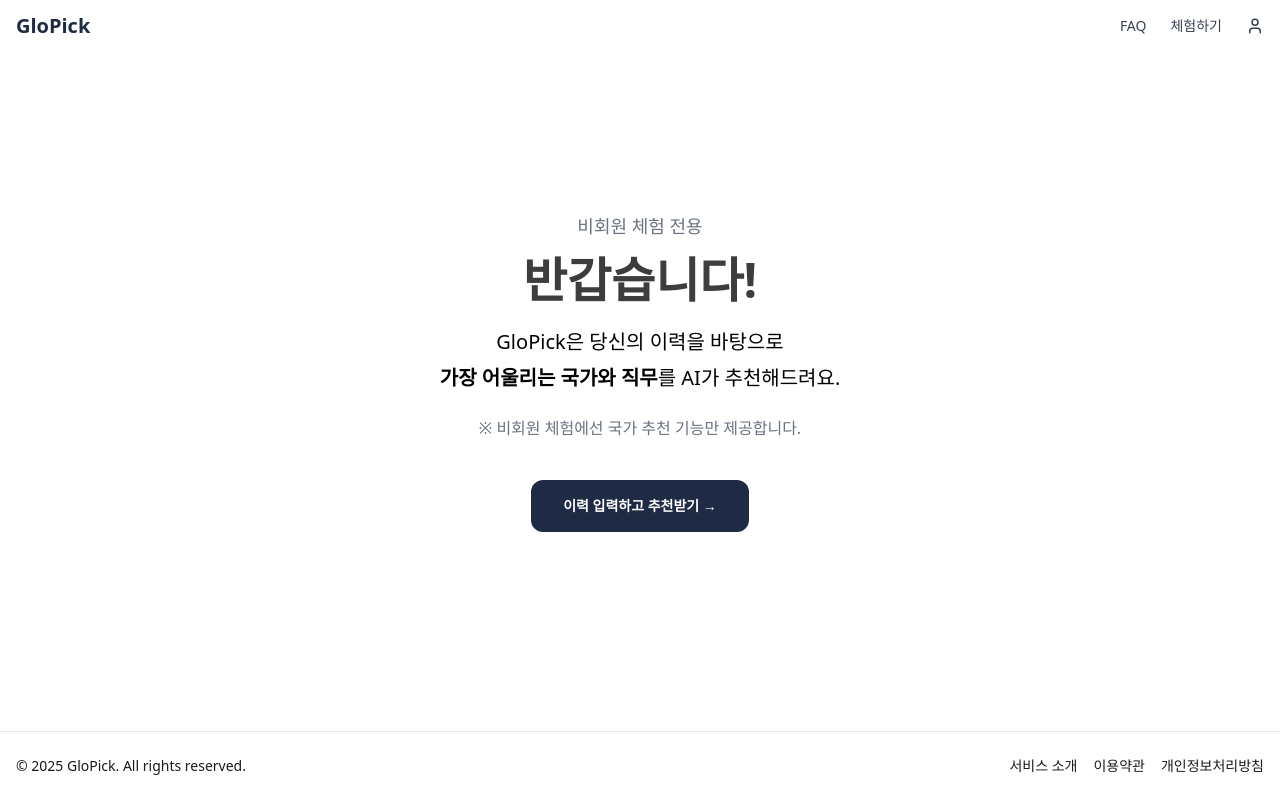
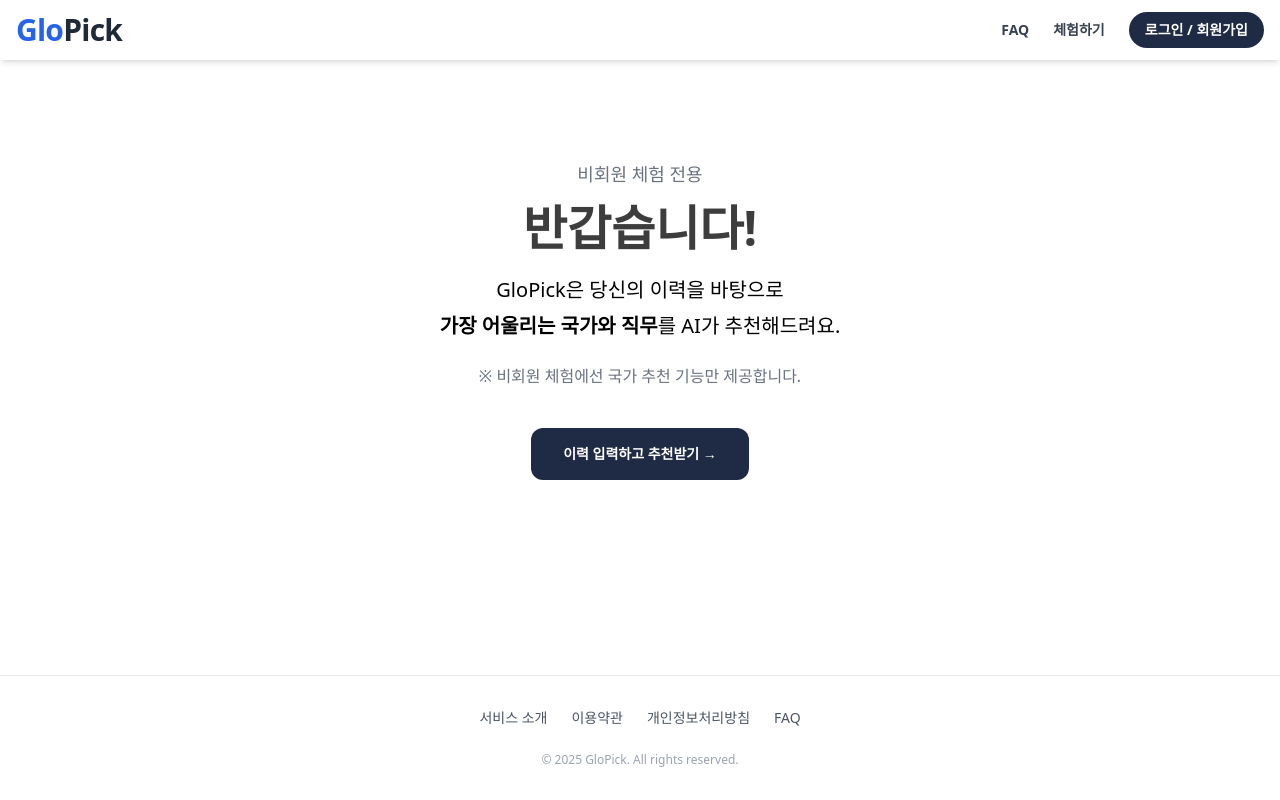
Before and after one commit to GloPick/GloPick_FE, a React (Vite) app: page /guest in a window 1280 px wide. Built offline with nearby package versions, Linux system fonts and the light colour scheme.

Commit message:
refactor: 헤더, 푸터 디자인 수정 (#60)

```diff
--- a/src/components/layout/Footer.tsx
+++ b/src/components/layout/Footer.tsx
@@ -2,21 +2,26 @@
 
 const Footer = () => {
   return (
-    <footer className="w-full bg-background border-t border-gray-200">
-      <div className="max-w-7xl mx-auto px-4 py-6 flex flex-col md:flex-row justify-between items-center text-sm text-text">
-        <div className="mb-2 md:mb-0">
-          © {new Date().getFullYear()} GloPick. All rights reserved.
-        </div>
-        <div className="flex gap-4">
-          <Link to="/about" className="hover:text-primary">
+    <footer className="w-full bg-white border-t border-gray-200">
+      <div className="max-w-7xl mx-auto px-6 py-8">
+        <div className="flex justify-center flex-wrap gap-x-6 gap-y-2 text-sm mb-6 text-gray-600">
+          <Link to="/about" className="hover:text-blue-600 transition-colors">
             서비스 소개
           </Link>
-          <Link to="/terms" className="hover:text-primary">
+          <Link to="/terms" className="hover:text-blue-600 transition-colors">
             이용약관
           </Link>
-          <Link to="/privacy" className="hover:text-primary">
+          <Link to="/privacy" className="hover:text-blue-600 transition-colors">
             개인정보처리방침
           </Link>
+          <Link to="/faq" className="hover:text-blue-600 transition-colors">
+            FAQ
+          </Link>
+        </div>
+
+        {/* 저작권 */}
+        <div className="text-center text-xs text-gray-400">
+          © {new Date().getFullYear()} GloPick. All rights reserved.
         </div>
       </div>
     </footer>
--- a/src/components/layout/Header.tsx
+++ b/src/components/layout/Header.tsx
@@ -1,23 +1,56 @@
 import { useState, useEffect } from 'react';
-import { Link, useNavigate } from 'react-router-dom';
-import { X, Menu, User } from 'lucide-react';
+import { Link, useNavigate, useLocation } from 'react-router-dom';
+import { X, Menu } from 'lucide-react';
 import { useModalStore } from '@/store/modalStore';
 import { useAuthStore } from '@/store/authStore';
 
 const Header = () => {
   const navigate = useNavigate();
+  const location = useLocation();
   const { logout, token } = useAuthStore();
-  const [isLoggedIn, setIsLoggedIn] = useState(false);
-  const [isMenuOpen, setIsMenuOpen] = useState(false);
   const { openModal } = useModalStore();
 
+  const [isMenuOpen, setIsMenuOpen] = useState(false);
+  const [isScrolled, setIsScrolled] = useState(false);
+
+  // 현재 페이지가 메인 페이지인지 확인
+  const isMainPage = location.pathname === '/';
+
+  // 스크롤 이벤트 감지
   useEffect(() => {
-    setIsLoggedIn(!!token); // token이 있으면 로그인 상태
-  }, [token]);
+    const handleScroll = () => {
+      // 메인 페이지에서만 스크롤 감지
+      setIsScrolled(window.scrollY > 50);
+    };
+
+    window.addEventListener('scroll', handleScroll);
+    // 컴포넌트 언마운트 시 이벤트 리스너 제거
+    return () => window.removeEventListener('scroll', handleScroll);
+  }, []);
+
+  // 페이지 이동 시 모바일 메뉴 닫기
+  useEffect(() => {
+    setIsMenuOpen(false);
+  }, [location.pathname]);
+
+  // 메인 페이지가 아니거나 메인 페이지이지만 50px 이상 스크롤되었을 때
+  const isOpaque = !isMainPage || isScrolled;
+
+  const headerClasses = `
+    fixed top-0 left-0 right-0 z-50 px-4 py-3
+    transition-all duration-300 ease-in-out
+    ${isOpaque ? 'bg-white shadow-md' : 'bg-transparent'}
+  `;
+  const textColor = isOpaque ? 'text-gray-700' : 'text-white';
+  const logoColor = isOpaque ? 'text-gray-800' : 'text-white';
+  const logoSubColor = isOpaque ? 'text-blue-600' : 'text-blue-300';
+  const buttonStyle = isOpaque
+    ? 'bg-primary text-white hover:opacity-90'
+    : 'bg-white text-blue-700 hover:bg-white/90';
 
   const navItems = [
     { name: 'FAQ', to: '/faq' },
-    ...(isLoggedIn ? [{ name: '마이페이지', to: '/mypage' }] : [{ name: '체험하기', to: 'guest' }]),
+    { name: token ? '마이페이지' : '체험하기', to: token ? '/mypage' : '/guest-login' },
   ];
 
   const handleLogout = () => {
@@ -27,75 +60,79 @@
   };
 
   return (
-    <header className="w-full bg-transparent shadow-md px-4 py-3 flex justify-between items-center">
+    <header className={headerClasses}>
+      <div className="max-w-7xl mx-auto flex justify-between items-center">
         {/* 로고 */}
-      <Link to="/" className="text-xl font-bold text-primary">
-        GloPick
+        <Link
+          to="/"
+          className={`text-3xl font-extrabold tracking-tight transition-colors ${
+            !isOpaque ? 'text-shadow-md' : ''
+          }`}
+        >
+          <span className={logoSubColor}>Glo</span>
+          <span className={logoColor}>Pick</span>
         </Link>
 
         {/* 데스크탑 메뉴 */}
-      <nav className="hidden md:flex gap-6 items-center text-sm text-gray-700">
+        <nav className="hidden md:flex gap-6 items-center">
           {navItems.map((item) => (
-          <Link key={item.to} to={item.to} className="hover:text-secondary">
+            <Link
+              key={item.to}
+              to={item.to}
+              className={`text-sm font-semibold ${textColor} hover:text-blue-700 transition-colors`}
+            >
               {item.name}
             </Link>
           ))}
-        {isLoggedIn ? (
-          <>
-            <button onClick={handleLogout} className="hover:text-secondary">
+
+          {token ? (
+            <button
+              onClick={handleLogout}
+              className={`text-sm font-semibold ${textColor} hover:text-blue-600 transition-colors`}
+            >
               로그아웃
             </button>
-          </>
           ) : (
-          <>
-            <button onClick={() => openModal('login')} className="hover:text-secondary">
-              <User size={18} />
+            <button
+              onClick={() => openModal('login')}
+              className={`px-4 py-2 text-sm font-semibold rounded-full transition-all ${buttonStyle}`}
+            >
+              로그인 / 회원가입
             </button>
-          </>
           )}
         </nav>
 
         {/* 모바일 햄버거 버튼 */}
         <button
-        className="md:hidden"
+          className={`md:hidden ${textColor}`}
           onClick={() => setIsMenuOpen((prev) => !prev)}
           aria-label="메뉴 열기"
         >
           {isMenuOpen ? <X size={24} /> : <Menu size={24} />}
         </button>
+      </div>
 
       {/* 모바일 메뉴 */}
       {isMenuOpen && (
-        <div className="absolute top-12 left-0 w-full bg-white border-t border-gray-200 md:hidden shadow-md z-10">
-          <nav className="flex flex-col gap-3 p-4 text-sm text-gray-700">
+        <div className="absolute top-[60px] left-0 w-full bg-white border-t border-gray-200 md:hidden shadow-lg z-10 animate-fade-in-down">
+          <nav className="flex flex-col gap-4 p-4 text-gray-700">
             {navItems.map((item) => (
-              <Link
-                key={item.to}
-                to={item.to}
-                onClick={() => setIsMenuOpen(false)}
-                className="hover:text-secondary"
-              >
+              <Link key={item.to} to={item.to} className="font-semibold hover:text-blue-600">
                 {item.name}
               </Link>
             ))}
-            {isLoggedIn ? (
-              <>
-                <button onClick={handleLogout} className="text-left hover:text-secondary">
+            <hr />
+            {token ? (
+              <button
+                onClick={handleLogout}
+                className="text-left font-semibold hover:text-blue-700"
+              >
                 로그아웃
               </button>
-              </>
             ) : (
-              <>
-                <button
-                  onClick={() => {
-                    openModal('login');
-                    setIsMenuOpen(false);
-                  }}
-                  className="text-left hover:text-secondary"
-                >
-                  로그인
+              <button onClick={() => openModal('login')} className="text-left font-semibold">
+                로그인 / 회원가입
               </button>
-              </>
             )}
           </nav>
         </div>
--- a/src/components/mypage/UserInfoSection.tsx
+++ b/src/components/mypage/UserInfoSection.tsx
@@ -32,7 +32,7 @@
     if (!token) return;
 
     try {
-      const response = await putUserInfo(formData, token);
+      await putUserInfo(formData, token);
       alert('정보가 수정되었습니다.');
       await onUpdate();
       setIsEditOpen(false);
--- a/src/router/Router.tsx
+++ b/src/router/Router.tsx
@@ -22,7 +22,7 @@
     <BrowserRouter>
       <Routes>
         {/* 공개 라우트 */}
-        <Route path="/" element={<Main />} />
+        {/* <Route path="/" element={<Main />} /> */}
         <Route path="/oauth/kakao" element={<KakaoCallback />} />
 
         {/* 레이아웃 제외 & 로그인 전용 */}
@@ -36,6 +36,7 @@
 
         {/* 공통 레이아웃 */}
         <Route path="/" element={<Layout />}>
+          <Route path="/" element={<Main />} />
           <Route path="/test" element={<Test />} />
 
           {/* 비로그인 전용 라우트 */}
--- a/tailwind.config.js
+++ b/tailwind.config.js
@@ -11,6 +11,7 @@
         primary: '#1F2A44',
         secondary: '#3B82F6',
         background: {
+          primary: '#1F2A44',
           basic: '#EDEDED',
           gray: '#F3F4F5',
           darkgray: '#3D3D3D',
```
Lines whose indentation alone changed are shown as unchanged.
